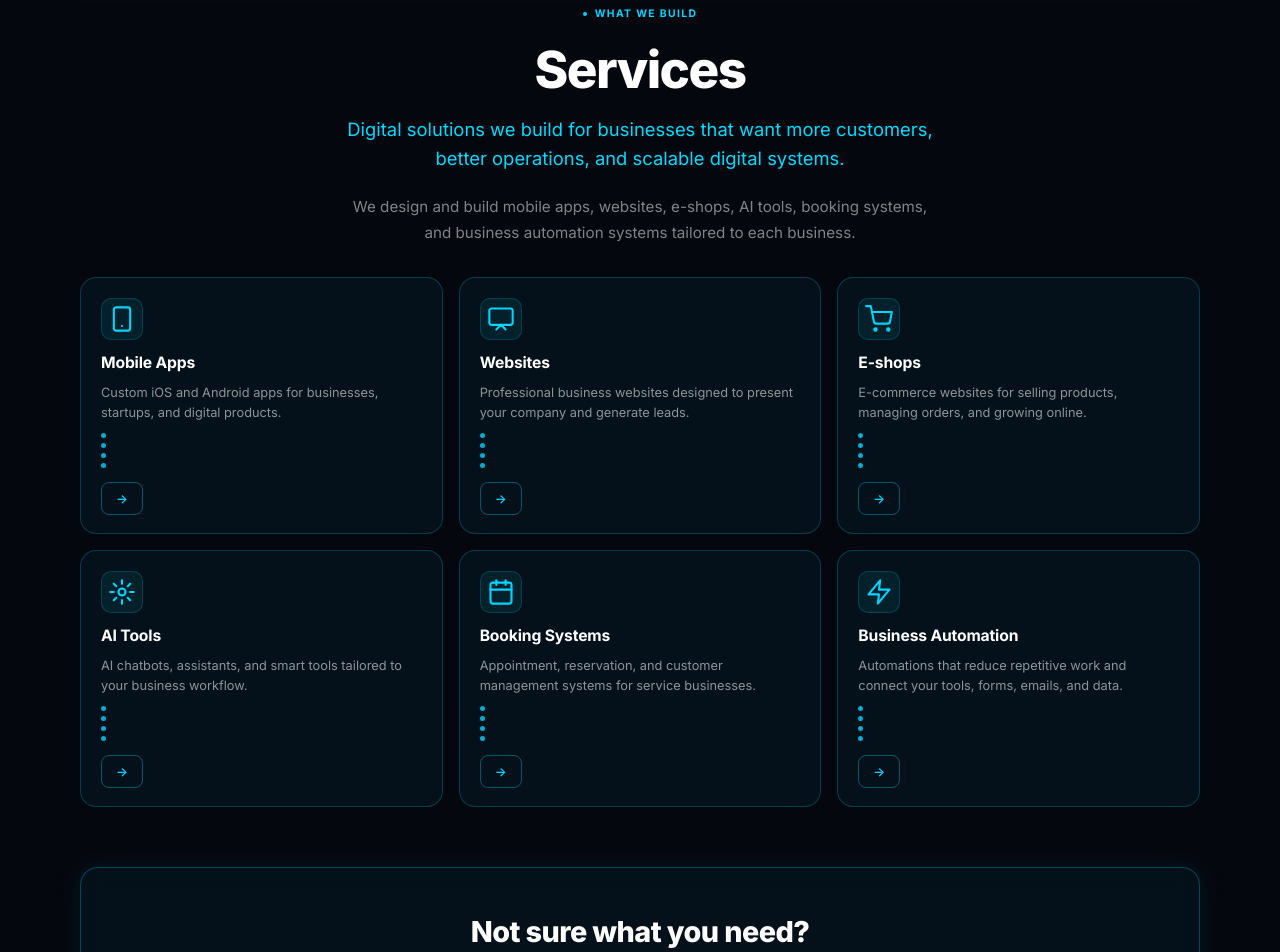
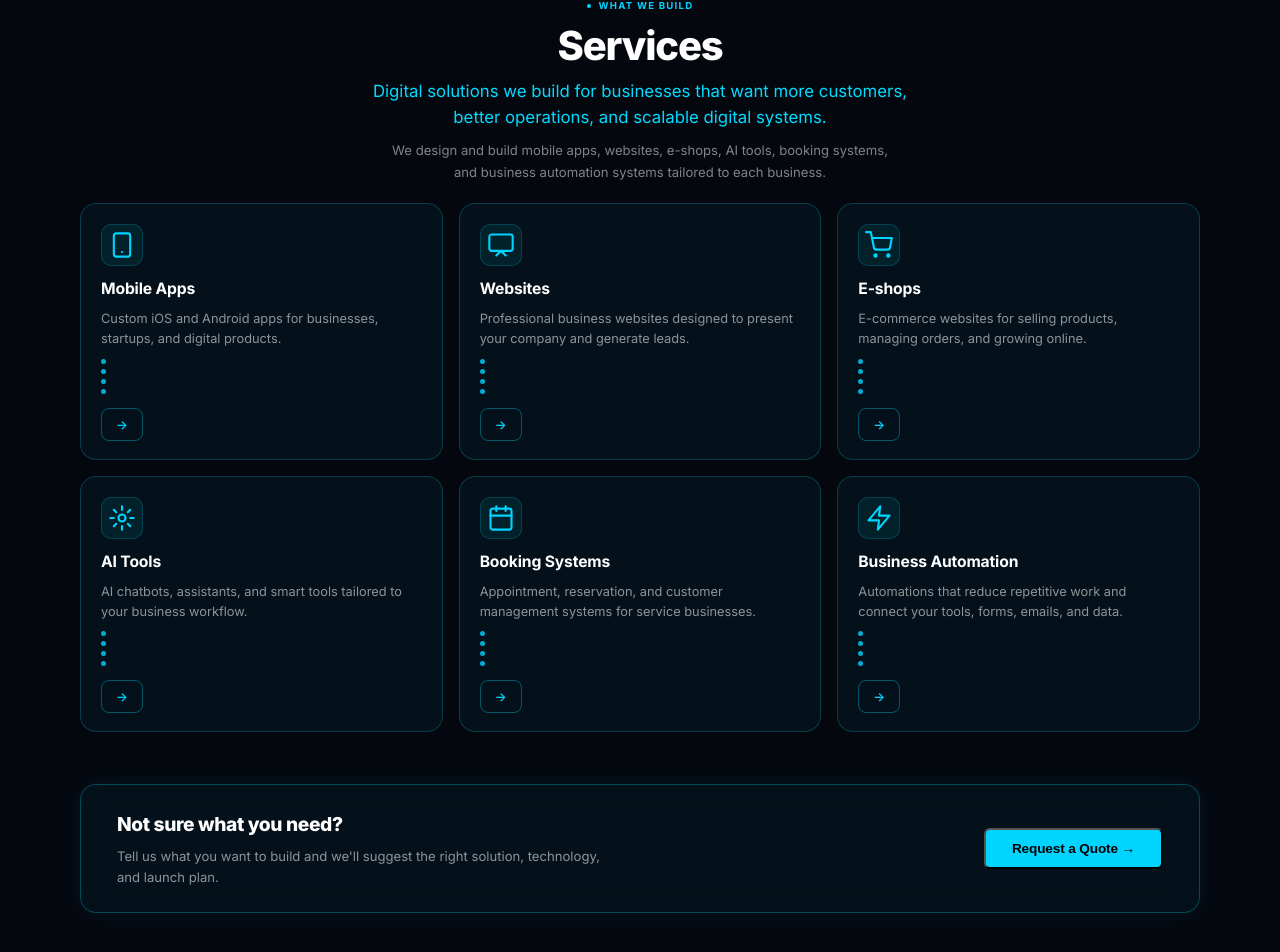
Before and after one commit to Sabbasromania-ai/mysmartapp-site, a React (Vite) app: page /services in a window 1280 px wide. Shown: the part 97-1049 px from the top of the page. Built offline with nearby package versions, Linux system fonts and the light colour scheme.

Commit message:
fix: compact services typography, horizontal CTA row, tighter spacing

```diff
--- a/src/index.css
+++ b/src/index.css
@@ -3830,23 +3830,32 @@ button.feature-card {
 .svc-notsure-card {
   background: rgba(0,210,255,0.05);
   border: 1px solid rgba(0,220,255,0.28);
-  border-radius: 18px;
-  padding: 40px 40px;
-  text-align: center;
+  border-radius: 16px;
+  padding: 24px 36px;
+  display: flex;
+  align-items: center;
+  justify-content: space-between;
+  gap: 32px;
   backdrop-filter: blur(12px);
   -webkit-backdrop-filter: blur(12px);
-  max-width: 1140px;
+  max-width: 1160px;
   margin: 0 auto;
   box-shadow: 0 0 28px rgba(0,220,255,0.08);
 }
+.svc-notsure-left {
+  flex: 1;
+  min-width: 0;
+}
 
 @media (max-width: 900px) {
   .svc-page-grid { grid-template-columns: repeat(2, 1fr); }
+  .svc-notsure-card { flex-direction: column; text-align: center; padding: 22px 24px; gap: 14px; }
+  .svc-notsure-left { text-align: center; }
 }
 @media (max-width: 600px) {
   .svc-page-grid { grid-template-columns: 1fr; gap: 12px; }
   .svc-page-card { padding: 16px 16px 14px; }
-  .svc-notsure-card { padding: 28px 20px; }
+  .svc-notsure-card { padding: 18px 16px; gap: 12px; }
 }
 
 /* ─── iReception mobile phone slot ───────────────────────────────
--- a/src/pages/ServicesPage.tsx
+++ b/src/pages/ServicesPage.tsx
@@ -98,32 +98,32 @@ export default function ServicesPage() {
     <div style={{ background: 'var(--bg)' }}>
 
       {/* ── Hero ── */}
-      <section style={{ textAlign: 'center', padding: '96px 24px 32px' }}>
+      <section style={{ textAlign: 'center', padding: '88px 24px 20px' }}>
         <div style={{
           display: 'inline-flex', alignItems: 'center', gap: 8,
-          fontSize: '0.65rem', fontWeight: 700, letterSpacing: '0.13em',
-          color: 'var(--accent)', textTransform: 'uppercase', marginBottom: 18,
+          fontSize: '0.60rem', fontWeight: 700, letterSpacing: '0.13em',
+          color: 'var(--accent)', textTransform: 'uppercase', marginBottom: 10,
         }}>
           <span style={{ width: 4, height: 4, borderRadius: '50%', background: 'var(--accent)', display: 'inline-block' }} />
           {el ? 'ΤΙ ΚΑΤΑΣΚΕΥΑΖΟΥΜΕ' : 'WHAT WE BUILD'}
         </div>
         <h1 style={{
-          fontSize: 'clamp(2rem, 5vw, 3.2rem)', fontWeight: 800,
-          color: '#fff', letterSpacing: '-0.03em', marginBottom: 18, lineHeight: 1.1,
+          fontSize: 'clamp(1.6rem, 3.5vw, 2.5rem)', fontWeight: 800,
+          color: '#fff', letterSpacing: '-0.03em', marginBottom: 10, lineHeight: 1.1,
         }}>
           {el ? 'Υπηρεσίες' : 'Services'}
         </h1>
         <p style={{
-          fontSize: 'clamp(1rem, 2vw, 1.15rem)', color: '#00dcff',
-          maxWidth: 640, margin: '0 auto 20px', lineHeight: 1.6,
+          fontSize: 'clamp(0.88rem, 1.4vw, 1.05rem)', color: '#00dcff',
+          maxWidth: 580, margin: '0 auto 10px', lineHeight: 1.55,
         }}>
           {el
             ? 'Ψηφιακές λύσεις που κατασκευάζουμε για επιχειρήσεις που θέλουν περισσότερους πελάτες, καλύτερη λειτουργία και κλιμακούμενα ψηφιακά συστήματα.'
             : 'Digital solutions we build for businesses that want more customers, better operations, and scalable digital systems.'}
         </p>
         <p style={{
-          fontSize: '0.95rem', color: 'rgba(255,255,255,0.5)',
-          maxWidth: 580, margin: '0 auto', lineHeight: 1.7,
+          fontSize: '0.82rem', color: 'rgba(255,255,255,0.5)',
+          maxWidth: 520, margin: '0 auto', lineHeight: 1.65,
         }}>
           {el
             ? 'Σχεδιάζουμε και κατασκευάζουμε mobile εφαρμογές, websites, e-shops, AI εργαλεία, booking systems και αυτοματισμούς προσαρμοσμένους σε κάθε επιχείρηση.'
@@ -132,7 +132,7 @@ export default function ServicesPage() {
       </section>
 
       {/* ── Service Cards ── */}
-      <section style={{ padding: '0 0 28px' }}>
+      <section style={{ padding: '0 0 20px' }}>
         <div className="container">
           <div className="svc-page-grid">
             {el_services.map((svc, i) => (
@@ -161,26 +161,28 @@ export default function ServicesPage() {
       </section>
 
       {/* ── Not sure section ── */}
-      <section style={{ padding: '0 0 48px' }}>
+      <section style={{ padding: '0 0 40px' }}>
         <div className="container">
           <div className="svc-notsure-card">
+            <div className="svc-notsure-left">
               <h2 style={{
-              fontSize: 'clamp(1.3rem, 2.5vw, 1.8rem)', fontWeight: 800,
-              color: '#fff', marginBottom: 12, letterSpacing: '-0.02em',
+                fontSize: 'clamp(1rem, 1.8vw, 1.2rem)', fontWeight: 800,
+                color: '#fff', marginBottom: 5, letterSpacing: '-0.02em',
               }}>
                 {el ? 'Δεν ξέρεις τι χρειάζεσαι;' : 'Not sure what you need?'}
               </h2>
               <p style={{
-              fontSize: '0.95rem', color: 'rgba(255,255,255,0.55)',
-              maxWidth: 520, margin: '0 auto 28px', lineHeight: 1.7,
+                fontSize: '0.82rem', color: 'rgba(255,255,255,0.55)',
+                margin: 0, lineHeight: 1.6, maxWidth: 500,
               }}>
                 {el
                   ? 'Πες μας τι θέλεις να φτιάξεις και θα σου προτείνουμε τη σωστή λύση, τεχνολογία και πλάνο λανσαρίσματος.'
                   : 'Tell us what you want to build and we\'ll suggest the right solution, technology, and launch plan.'}
               </p>
+            </div>
             <button
               className="btn-primary"
-              style={{ fontSize: '0.95rem', padding: '13px 32px' }}
+              style={{ fontSize: '0.85rem', padding: '11px 26px', flexShrink: 0 }}
               onClick={() => navigate('/contact')}
             >
               {el ? 'Ζήτα Προσφορά' : 'Request a Quote'} →
```
Lines whose indentation alone changed are shown as unchanged.
